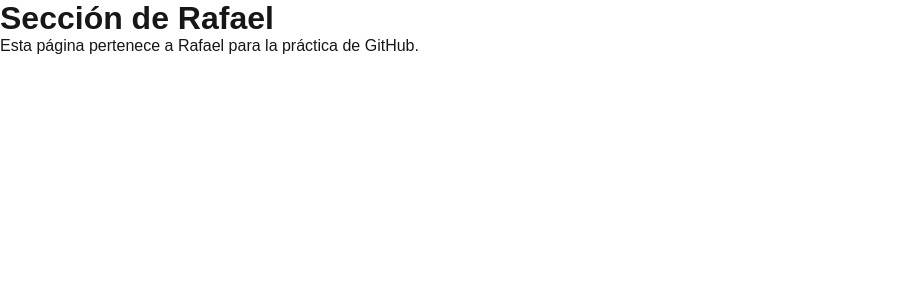
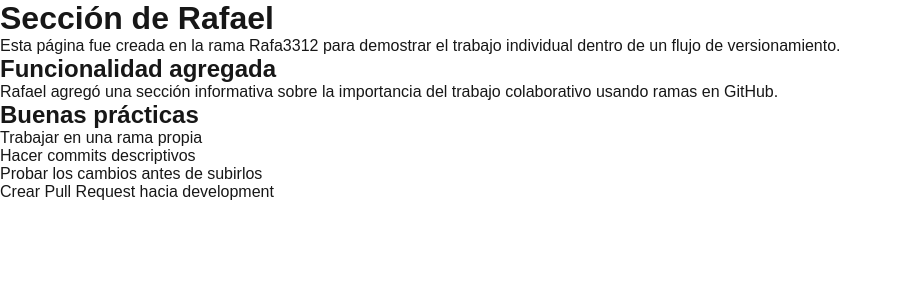
Before and after one commit to UriMtz117/versionamientoo, a Next.js app: page /rafael in a window 1280 px wide. Shown: the top 300 px of the page, without its empty margins (0-899 px from the left). Built offline with nearby package versions, Linux system fonts and the light colour scheme.

Commit message:
Agrega cambios en mi página personal

```diff
--- a/src/app/rafael/page.js
+++ b/src/app/rafael/page.js
@@ -2,7 +2,25 @@
   return (
     <main>
       <h1>Sección de Rafael</h1>
-      <p>Esta página pertenece a Rafael para la práctica de GitHub.</p>
+
+      <p>
+        Esta página fue creada en la rama Rafa3312 para demostrar el trabajo
+        individual dentro de un flujo de versionamiento.
+      </p>
+
+      <h2>Funcionalidad agregada</h2>
+      <p>
+        Rafael agregó una sección informativa sobre la importancia del trabajo
+        colaborativo usando ramas en GitHub.
+      </p>
+
+      <h2>Buenas prácticas</h2>
+      <ul>
+        <li>Trabajar en una rama propia</li>
+        <li>Hacer commits descriptivos</li>
+        <li>Probar los cambios antes de subirlos</li>
+        <li>Crear Pull Request hacia development</li>
+      </ul>
     </main>
   );
 }
```
